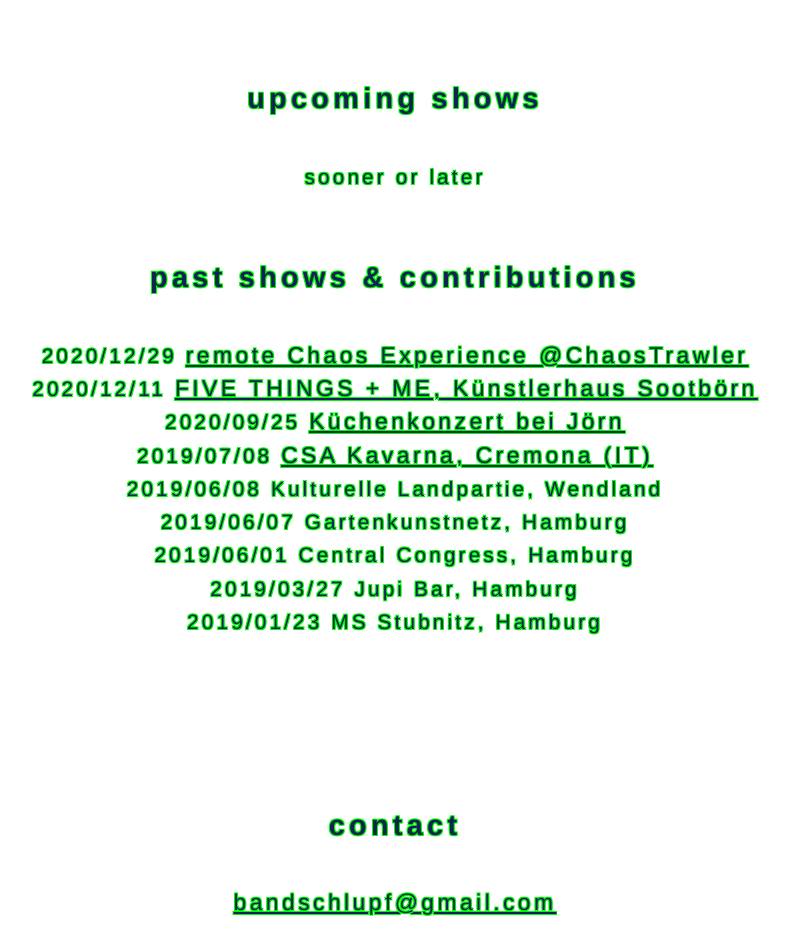
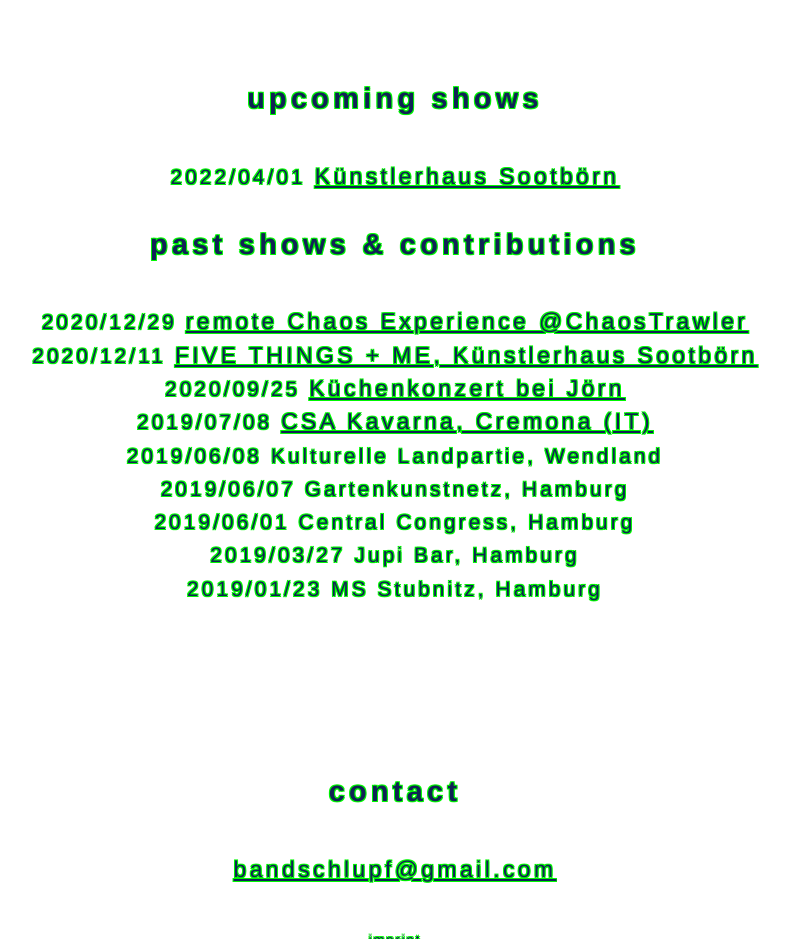
Before and after one commit to bandschlupf/bandschlupf.github.io, a plain HTML site: page index.html in a window 1280 px wide. Shown: the part 1660-2599 px from the top of the page, without its empty margins (245-1035 px from the left). Drawn offline with Linux system fonts and the light colour scheme.

Commit message:
Update index.html

```diff
--- a/index.html
+++ b/index.html
@@ -36,7 +36,7 @@
             <h2>upcoming shows</h2>
 
             <p>
-                  sooner or later<br>&nbsp;
+                  2022/04/01 <a href="https://kuenstlerhaus-sootboern.de/vorschau-2019/" target="_blank">Künstlerhaus Sootbörn</a><br>
             </p>
 
             <h2>past shows & contributions</h2>
```
